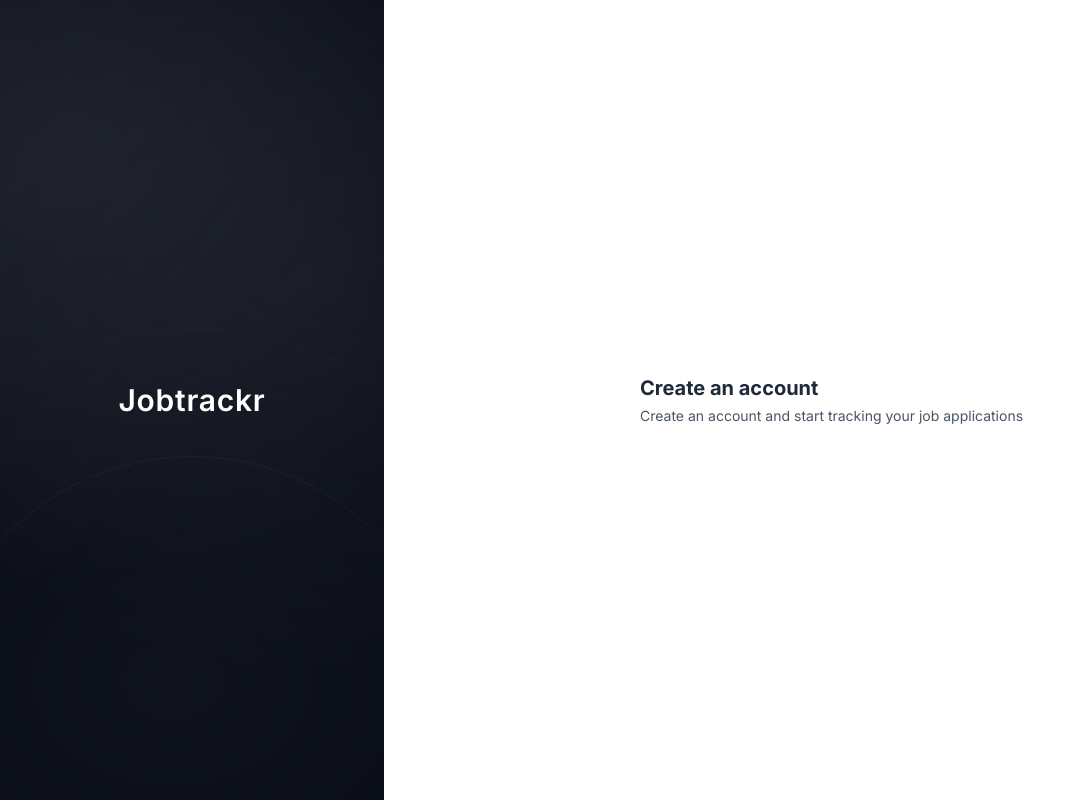
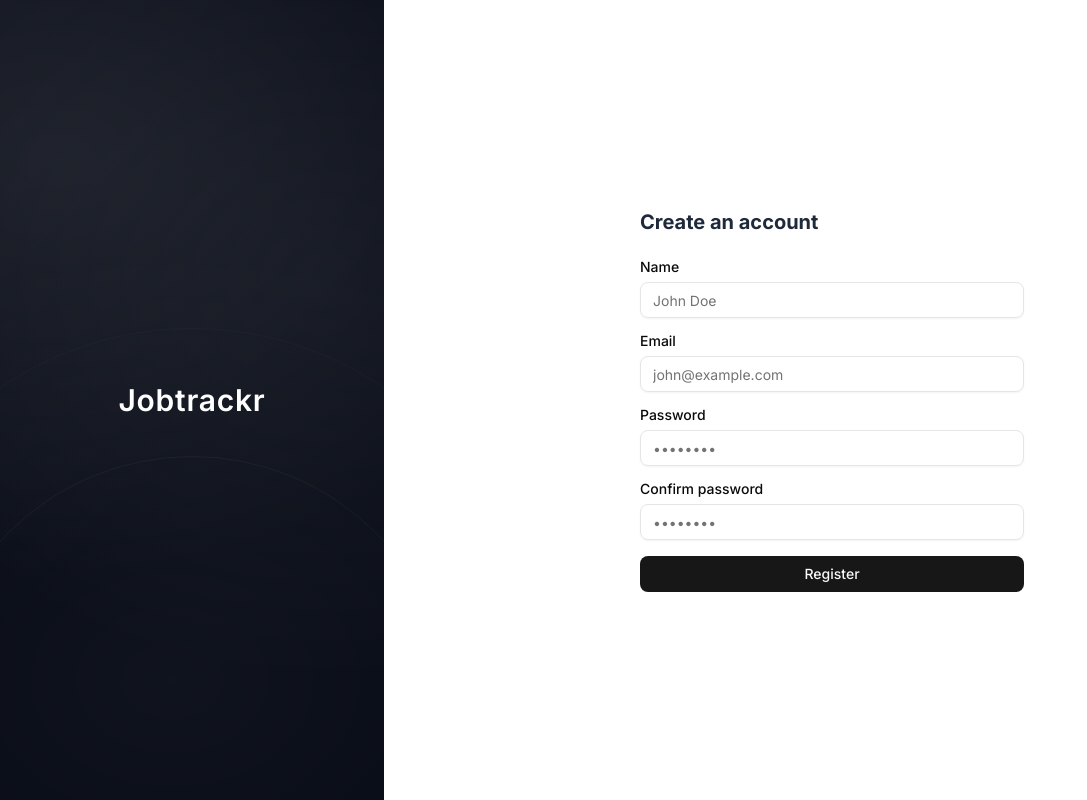
Before and after one commit to murillo-nahas/jobtrackr-frontend, a React (Vite) app: page / in a window 1280 px wide. Shown: the whole page, without its empty margins (0-1087 px from the left). Built offline with nearby package versions, Linux system fonts and the light colour scheme.

Commit message:
feat: added auth layout and register page

```diff
--- a/src/pages/auth/Register.tsx
+++ b/src/pages/auth/Register.tsx
@@ -1,35 +1,105 @@
+import { useForm } from "react-hook-form";
+import { zodResolver } from "@hookform/resolvers/zod";
+import { z } from "zod";
+import { Button } from "@/components/ui/button";
+import { Input } from "@/components/ui/input";
+import { Form, FormControl, FormField, FormItem, FormLabel, FormMessage } from "@/components/ui/form";
+import { AuthLayout } from "./components/AuthLayout";
+
+const registerSchema = z.object({
+  name: z.string().min(3, "Name should be at least 3 characters"),
+  email: z.email("Invalid email"),
+  password: z.string().min(6, "Password should be at least 6 characters"),
+  confirmPassword: z.string(),
+}).refine((data) => data.password === data.confirmPassword, {
+  message: "Passwords do not match",
+  path: ["confirmPassword"],
+});
+
+type RegisterFormValues = z.infer<typeof registerSchema>;
+
 export default function Register() {
+  const form = useForm<RegisterFormValues>({
+    resolver: zodResolver(registerSchema),
+    mode: "onBlur",
+    defaultValues: {
+      name: "",
+      email: "",
+      password: "",
+      confirmPassword: "",
+    },
+  })
+
+  const onSubmit = (data: RegisterFormValues): void => {
+    console.log(data)
+  }
+
   return (
-    <div className="flex min-h-screen">
-      <div className="relative w-[30%] overflow-hidden bg-gray-950 flex items-center justify-center">
-        <div
-          className="absolute inset-0 opacity-100"
-          style={{
-            backgroundImage: `
-              radial-gradient(900px 700px at 15% 20%, rgba(255,255,255,0.07) 0%, rgba(255,255,255,0.00) 60%),
-              radial-gradient(800px 650px at 85% 35%, rgba(255,255,255,0.06) 0%, rgba(255,255,255,0.00) 62%),
-              radial-gradient(950px 720px at 45% 85%, rgba(255,255,255,0.05) 0%, rgba(255,255,255,0.00) 60%),
-              linear-gradient(135deg, rgba(255,255,255,0.04) 0%, rgba(255,255,255,0.00) 55%)
-            `,
-          }}
-        />
+   <AuthLayout>
+    <div className="max-w-md w-full px-8">
+    <h1 className="text-xl font-bold text-gray-800">Create an account</h1>
+          <Form {...form}>
+            <form onSubmit={form.handleSubmit(onSubmit)} className="mt-6 space-y-4">
+              <FormField
+                control={form.control}
+                name="name"
+                render={({ field }) => (
+                  <FormItem>
+                  <FormLabel>Name</FormLabel>
+                  <FormControl>
+                    <Input placeholder="John Doe" {...field} />
+                  </FormControl>
+                  <FormMessage />
+                </FormItem>
+                )}
+              />
 
-        <div className="absolute -bottom-44 left-1/2 h-[520px] w-[520px] -translate-x-1/2 rounded-full border border-white/10 opacity-40" />
-        <div className="absolute -bottom-52 left-1/2 h-[680px] w-[680px] -translate-x-1/2 rounded-full border border-white/5 opacity-40" />
+              <FormField
+                control={form.control}
+                name="email"
+                render={({ field }) => (
+                  <FormItem>
+                    <FormLabel>Email</FormLabel>
+                    <FormControl>
+                      <Input type="email" placeholder="john@example.com" {...field} />
+                    </FormControl>
+                    <FormMessage />
+                  </FormItem>
+                )}
+              />
 
-        <h1 className="relative text-3xl font-semibold text-white tracking-wide">
-          Jobtrackr
-        </h1>
-      </div>
+              <FormField
+                control={form.control}
+                name="password"
+                render={({ field }) => (
+                  <FormItem>
+                    <FormLabel>Password</FormLabel>
+                    <FormControl>
+                      <Input type="password" placeholder="••••••••" {...field} />
+                    </FormControl>
+                    <FormMessage />
+                  </FormItem>
+                )}
+              />
 
-      <div className="w-[70%] flex items-center justify-center">
-        <div className="max-w-md w-full px-8">
-          <h1 className="text-xl font-bold text-gray-800">Create an account</h1>
-          <p className="mt-1 text-sm text-gray-600">
-            Create an account and start tracking your job applications
-          </p>
-        </div>
-      </div>
-    </div>
+              <FormField
+                control={form.control}
+                name="confirmPassword"
+                render={({ field }) => (
+                  <FormItem>
+                    <FormLabel>Confirm password</FormLabel>
+                    <FormControl>
+                      <Input type="password" placeholder="••••••••" {...field} />
+                    </FormControl>
+                    <FormMessage />
+                  </FormItem>
+                )}
+              />
+
+              <Button type="submit" className="w-full">Register</Button>
+            </form>
+          </Form>
+          </div>
+          </AuthLayout>
   );
 }
--- /dev/null
+++ b/src/pages/auth/components/AuthLayout.tsx
@@ -0,0 +1,30 @@
+export function AuthLayout({ children }: { children: React.ReactNode }) {
+  return (
+    <div className="flex min-h-screen">
+      <div className="relative w-[30%] overflow-hidden bg-gray-950 flex items-center justify-center">
+
+      <div
+          className="absolute inset-0 opacity-100"
+          style={{
+            backgroundImage: `
+              radial-gradient(900px 700px at 15% 20%, rgba(255,255,255,0.07) 0%, rgba(255,255,255,0.00) 60%),
+              radial-gradient(800px 650px at 85% 35%, rgba(255,255,255,0.06) 0%, rgba(255,255,255,0.00) 62%),
+              radial-gradient(950px 720px at 45% 85%, rgba(255,255,255,0.05) 0%, rgba(255,255,255,0.00) 60%),
+              linear-gradient(135deg, rgba(255,255,255,0.04) 0%, rgba(255,255,255,0.00) 55%)
+            `,
+          }}
+        />
+
+        <div className="absolute -bottom-44 left-1/2 h-[520px] w-[520px] -translate-x-1/2 rounded-full border border-white/10 opacity-40" />
+        <div className="absolute -bottom-52 left-1/2 h-[680px] w-[680px] -translate-x-1/2 rounded-full border border-white/5 opacity-40" />
+
+        <h1 className="relative text-3xl font-semibold text-white tracking-wide">
+          Jobtrackr
+        </h1>
+      </div>
+      <div className="w-[70%] flex items-center justify-center">
+        {children}
+      </div>
+    </div>
+  );
+}
```
